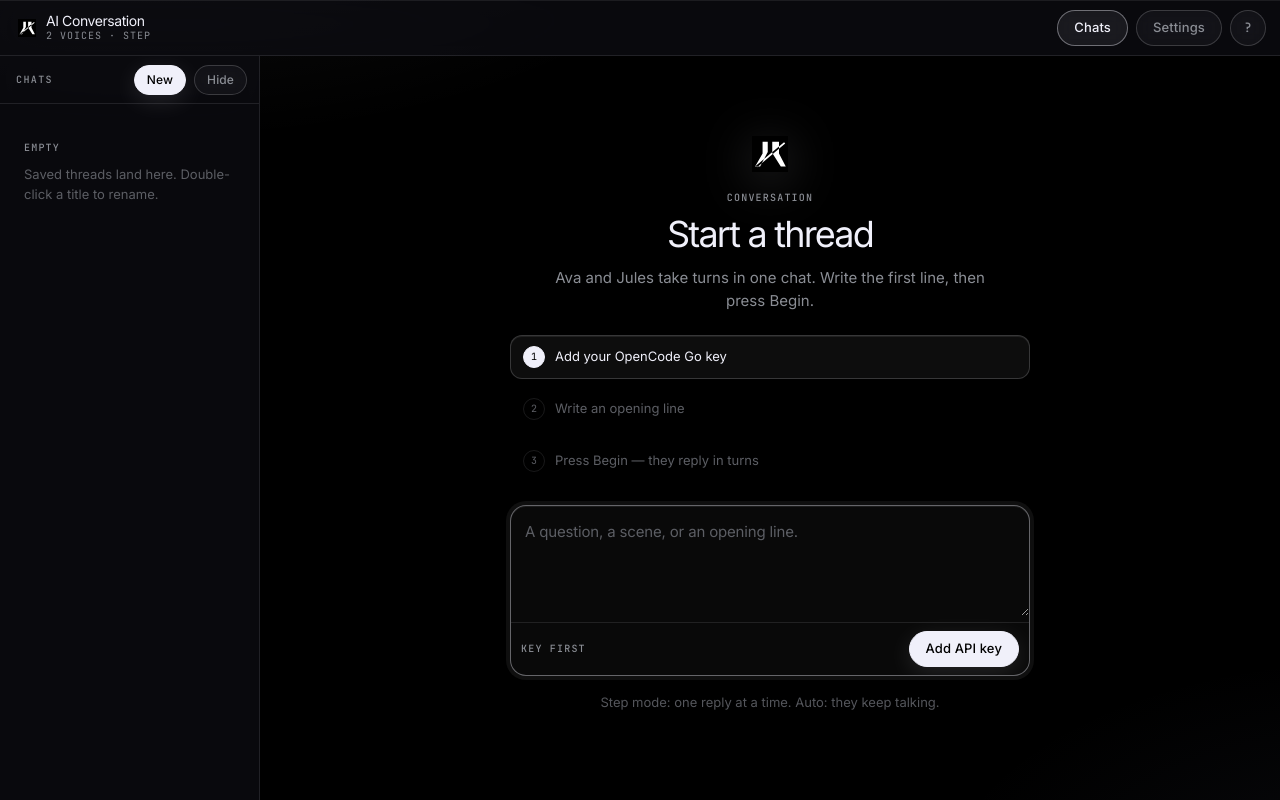
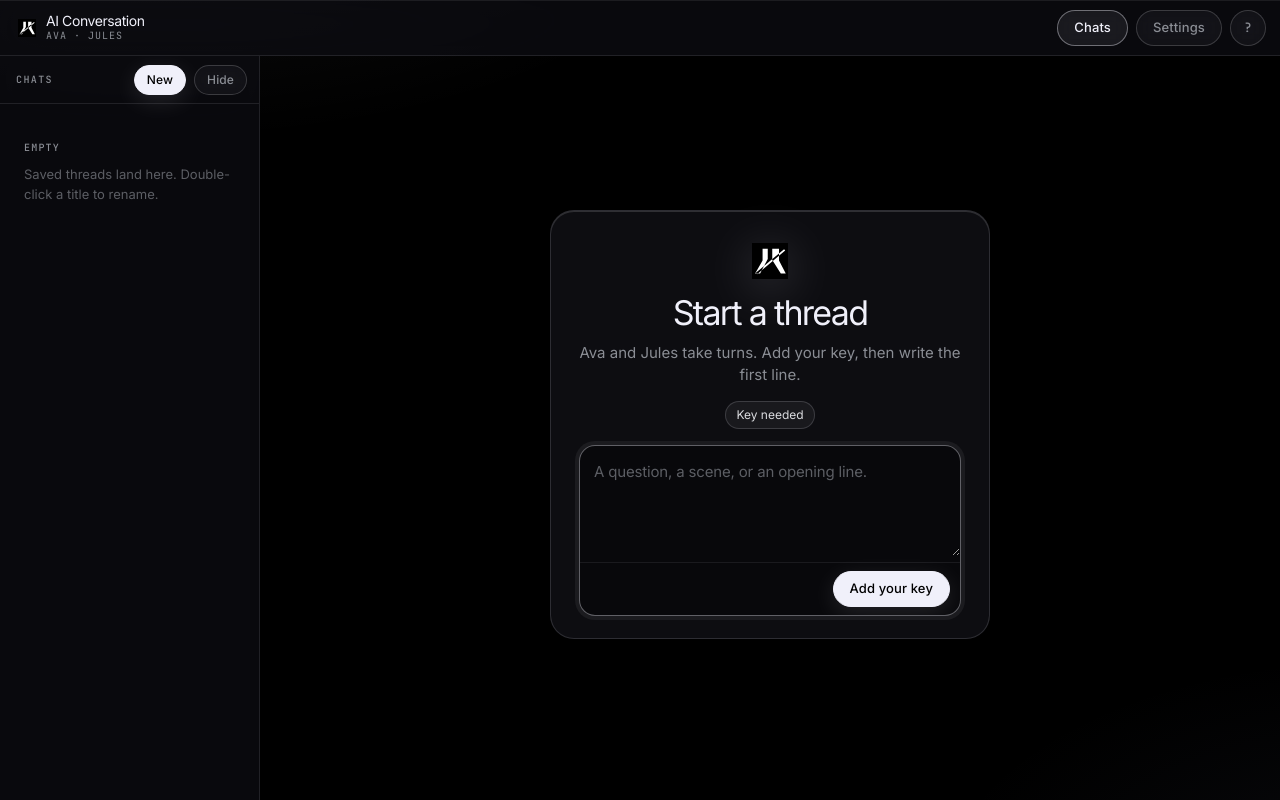
Before and after one commit to Warexpor/ai-conversation, a React (Vite) app: page / in a window 1280 px wide. Built offline with nearby package versions, Linux system fonts and the light colour scheme.

Commit message:
Make the home screen a glass card and hide extra chrome.
Drop the checklist, keyboard hints, idle context %, and always-on
hint bar so a nontechnical user sees one surface and one action.

Co-authored-by: Warexpor <warexpor@gmail.com>

```diff
--- a/src/App.tsx
+++ b/src/App.tsx
@@ -121,7 +121,6 @@ function App() {
     config,
   );
 
-  const agentCount = config ? (config.bot_count >= 3 ? 3 : 2) : null;
   const needsKey = !config || missingApiKeys(config);
   const agentNames = useMemo(() => {
     if (!config) return ["Ava", "Jules"];
@@ -193,7 +192,7 @@ function App() {
             <p className="brand-mark">AI Conversation</p>
             <span className="topbar-sub">
               {config
-                ? `${agentCount} voices · ${config.mode === "step" ? "step" : "auto"}`
+                ? agentNames.filter(Boolean).join(" · ")
                 : "loading"}
             </span>
           </div>
--- a/src/components/ChatView.tsx
+++ b/src/components/ChatView.tsx
@@ -127,36 +127,24 @@ function ChatView({
         : `${names[0] || "Ava"} and ${names[1] || "Jules"}`;
     return (
       <div className="empty">
-        <div className="empty-card">
+        <div className="empty-hero">
           <img
             className="empty-logo"
             src="/logo.svg"
-            width={28}
-            height={28}
+            width={36}
+            height={36}
             alt=""
           />
-          <span className="mono-cap empty-kicker">Conversation</span>
           <h2>Start a thread</h2>
           <p>
-            {roster} take turns in one chat. Write the first line, then press
-            Begin.
-            {hasSavedChats ? " Or open a saved thread from Chats." : ""}
+            {roster} take turns.{" "}
+            {needsKey
+              ? "Add your key, then write the first line."
+              : "Write the first line and press Begin."}
+            {hasSavedChats ? " Saved threads live in Chats." : ""}
           </p>
-          <ol className="setup-steps" aria-label="How to start">
-            <li className={needsKey ? "on" : "done"}>
-              <span className="setup-n">1</span>
-              Add your OpenCode Go key
-            </li>
-            <li className={!needsKey ? "on" : ""}>
-              <span className="setup-n">2</span>
-              Write an opening line
-            </li>
-            <li>
-              <span className="setup-n">3</span>
-              Press Begin — they reply in turns
-            </li>
-          </ol>
-          <div className="empty-box glass-card">
+          {needsKey && <div className="empty-badge">Key needed</div>}
+          <div className="empty-box">
             <textarea
               value={firstDraft}
               onChange={(e) => onFirstDraftChange?.(e.target.value)}
@@ -172,16 +160,13 @@ function ChatView({
               }}
             />
             <div className="empty-actions">
-              <span className="mono-cap">
-                {needsKey ? "Key first" : "Ctrl+Enter · begin"}
-              </span>
               {needsKey ? (
                 <button
                   type="button"
                   className="btn btn-primary"
                   onClick={() => onOpenSettings?.()}
                 >
-                  Add API key
+                  Add your key
                 </button>
               ) : (
                 <button
@@ -195,9 +180,6 @@ function ChatView({
               )}
             </div>
           </div>
-          <p className="empty-hint">
-            Step mode: one reply at a time. Auto: they keep talking.
-          </p>
         </div>
       </div>
     );
--- a/src/components/ControlBar.tsx
+++ b/src/components/ControlBar.tsx
@@ -139,7 +139,8 @@ function ControlBar({
               </span>
             </>
           )}
-          <span className="ctx-bar" title="Estimated context use">
+          {tokenPct >= 50 && (
+            <span className="ctx-bar" title="How full the conversation is">
               <span className="ctx-pct" style={{ color: tokenColor }}>
                 {tokenPct}%
               </span>
@@ -152,6 +153,7 @@ function ControlBar({
                 />
               </span>
             </span>
+          )}
         </div>
 
         <div className="seg dock-mode" role="group" aria-label="Run mode">
--- a/src/index.css
+++ b/src/index.css
@@ -559,15 +559,6 @@ body,
   }
 }
 
-.empty-hint {
-  text-align: center;
-  margin-top: 16px;
-  color: var(--faint) !important;
-  font-size: 13px !important;
-  letter-spacing: 0;
-  text-transform: none;
-  font-family: var(--font) !important;
-}
 .about-line {
   margin: 12px 0 0;
   text-align: center;
@@ -824,7 +815,10 @@ body,
     opacity: 1;
   }
   .msg-action {
-    color: var(--mute);
+    color: var(--faint);
+  }
+  .msg-action-del {
+    display: none;
   }
 }
 .msg-bubble {
@@ -844,8 +838,18 @@ body,
   padding: 12px 15px 14px;
   box-shadow: var(--shine);
 }
-.msg.streaming .msg-bubble {
-  border: none;
+.msg.streaming .msg-avatar {
+  box-shadow: 0 0 0 1px rgba(245, 78, 0, 0.45), 0 0 18px rgba(245, 78, 0, 0.22);
+  animation: live-ring 1.8s ease-in-out infinite;
+}
+@keyframes live-ring {
+  0%,
+  100% {
+    box-shadow: 0 0 0 1px rgba(245, 78, 0, 0.35), 0 0 10px rgba(245, 78, 0, 0.12);
+  }
+  50% {
+    box-shadow: 0 0 0 1px rgba(245, 78, 0, 0.7), 0 0 22px rgba(245, 78, 0, 0.28);
+  }
 }
 
 /* empty */
@@ -856,108 +860,77 @@ body,
   justify-content: center;
   padding: 24px 20px 32px;
 }
-.empty-card {
+.empty-hero {
   width: 100%;
-  max-width: 520px;
-  animation: msg-in 0.5s cubic-bezier(0.22, 1, 0.36, 1) both;
-}
-.empty-kicker {
-  display: block;
-  text-align: center;
-  margin-bottom: 10px;
+  max-width: 440px;
+  padding: 32px 28px 22px;
+  border-radius: 24px;
+  background: rgba(22, 22, 28, 0.62);
+  border: 1px solid rgba(240, 240, 250, 0.14);
+  backdrop-filter: blur(28px) saturate(180%);
+  -webkit-backdrop-filter: blur(28px) saturate(180%);
+  box-shadow:
+    inset 0 1px 0 rgba(255, 255, 255, 0.14),
+    0 30px 80px rgba(0, 0, 0, 0.55);
+  animation: hero-in 0.55s cubic-bezier(0.22, 1, 0.36, 1) both;
+}
+@keyframes hero-in {
+  from {
+    opacity: 0;
+    transform: translateY(14px) scale(0.985);
+  }
+  to {
+    opacity: 1;
+    transform: none;
+  }
 }
 .empty-logo {
   display: block;
   width: 36px;
   height: 36px;
-  margin: 0 auto 18px;
-  filter: drop-shadow(0 8px 24px rgba(240, 240, 250, 0.18));
-}
-.empty-card h2 {
-  font-size: 36px;
+  margin: 0 auto 16px;
+  filter: drop-shadow(0 8px 24px rgba(240, 240, 250, 0.2));
+}
+.empty-hero h2 {
+  font-size: 34px;
   font-weight: 400;
   letter-spacing: -0.05em;
-  margin: 0 0 12px;
+  margin: 0 0 10px;
   text-align: center;
   line-height: 1.08;
 }
-.empty-card p {
+.empty-hero > p {
   text-align: center;
   color: var(--mute);
   font-size: 15px;
-  line-height: 1.55;
-  margin: 0 0 22px;
+  line-height: 1.5;
+  margin: 0 0 18px;
   text-wrap: pretty;
 }
-.setup-steps {
-  list-style: none;
-  margin: 0 0 22px;
-  padding: 0;
-  display: flex;
-  flex-direction: column;
-  gap: 8px;
-}
-.setup-steps li {
-  display: flex;
-  align-items: center;
-  gap: 10px;
-  padding: 10px 12px;
-  border-radius: 12px;
-  border: 1px solid transparent;
-  color: var(--faint);
-  font-size: 13px;
-  background: transparent;
-  transition:
-    color 0.2s,
-    border-color 0.2s,
-    background 0.2s;
-}
-.setup-steps li.on {
-  color: var(--text);
-  border-color: rgba(240, 240, 250, 0.18);
+.empty-badge {
+  display: flex;
+  justify-content: center;
+  margin: -4px auto 16px;
+  width: fit-content;
+  padding: 4px 10px;
+  border-radius: 999px;
+  border: 1px solid rgba(240, 240, 250, 0.16);
   background: rgba(255, 255, 255, 0.05);
-  box-shadow: var(--shine);
-}
-.setup-steps li.done {
   color: var(--text-2);
-}
-.setup-n {
-  width: 22px;
-  height: 22px;
-  border-radius: 999px;
-  display: inline-flex;
-  align-items: center;
-  justify-content: center;
-  font-family: var(--mono);
-  font-size: 10px;
-  border: 1px solid var(--line);
-  flex-shrink: 0;
-}
-.setup-steps li.on .setup-n {
-  background: var(--text);
-  color: var(--bg);
-  border-color: var(--text);
+  font-size: 12px;
 }
 .empty-box {
-  background: rgba(255, 255, 255, 0.055);
-  border: 1px solid rgba(240, 240, 250, 0.16);
-  border-radius: var(--r);
+  background: rgba(0, 0, 0, 0.32);
+  border: 1px solid rgba(240, 240, 250, 0.12);
+  border-radius: 16px;
   overflow: hidden;
-  backdrop-filter: var(--blur);
-  -webkit-backdrop-filter: var(--blur);
-  box-shadow:
-    var(--shine),
-    0 18px 50px rgba(0, 0, 0, 0.45);
   transition:
     border-color 0.18s,
     box-shadow 0.18s;
 }
 .empty-box:focus-within {
-  border-color: rgba(240, 240, 250, 0.4);
-  box-shadow:
-    var(--shine),
-    0 0 0 4px rgba(240, 240, 250, 0.06),
-    var(--glow);
+  border-color: rgba(240, 240, 250, 0.38);
+  box-shadow: 0 0 0 4px rgba(240, 240, 250, 0.06);
 }
 .empty-box textarea {
   width: 100%;
@@ -976,15 +949,12 @@ body,
 .empty-box textarea::placeholder {
   color: var(--faint);
 }
-.empty-card .empty-hint {
-  margin: 16px 0 0;
-}
 .empty-actions {
   display: flex;
   align-items: center;
-  justify-content: space-between;
+  justify-content: flex-end;
   padding: 8px 10px;
-  border-top: var(--hairline);
+  border-top: 1px solid rgba(240, 240, 250, 0.08);
 }
 
 .chat-wrap {
@@ -1063,12 +1033,35 @@ body,
 .composer-row input::placeholder {
   color: var(--faint);
 }
-.composer-hint {
-  max-width: 720px;
-  margin: 6px auto 0;
-  font-size: 11px;
-  color: var(--faint);
-  padding-left: 16px;
+.composer-collapsed {
+  display: flex;
+  justify-content: center;
+  padding: 4px 16px 0;
+}
+.hint-toggle {
+  height: 32px;
+  padding: 0 14px;
+  border-radius: 999px;
+  border: 1px solid rgba(240, 240, 250, 0.14);
+  background: rgba(255, 255, 255, 0.04);
+  color: var(--mute);
+  font-size: 12px;
+  cursor: pointer;
+  backdrop-filter: blur(12px);
+  -webkit-backdrop-filter: blur(12px);
+  transition:
+    color 0.18s,
+    border-color 0.18s,
+    background 0.18s;
+}
+.hint-toggle:hover:not(:disabled) {
+  color: var(--text);
+  border-color: rgba(240, 240, 250, 0.3);
+  background: rgba(255, 255, 255, 0.07);
+}
+.hint-toggle:disabled {
+  opacity: 0.4;
+  cursor: not-allowed;
 }
 
 /* dock */
@@ -1085,6 +1078,17 @@ body,
   backdrop-filter: var(--blur);
   -webkit-backdrop-filter: var(--blur);
   box-shadow: var(--shine), var(--glow);
+  animation: dock-in 0.35s cubic-bezier(0.22, 1, 0.36, 1) both;
+}
+@keyframes dock-in {
+  from {
+    opacity: 0;
+    transform: translateY(10px);
+  }
+  to {
+    opacity: 1;
+    transform: none;
+  }
 }
 .dock-menu {
   position: absolute;
@@ -1757,7 +1761,7 @@ body,
 
 @media (prefers-reduced-motion: reduce) {
   .msg,
-  .empty-card,
+  .empty-hero,
   .settings,
   .toast,
   .thinking,
@@ -1765,6 +1769,7 @@ body,
   .modal-backdrop,
   .jump-latest,
   .rail,
+  .dock,
   .dock-menu,
   .session-more {
     animation: none !important;
@@ -1778,7 +1783,8 @@ body,
   .dot.run,
   .msg-live,
   .thinking .d,
-  .stream-caret {
+  .stream-caret,
+  .msg.streaming .msg-avatar {
     animation: none !important;
   }
 }
@@ -1789,6 +1795,7 @@ body,
   .settings,
   .dock,
   .composer-row,
+  .empty-hero,
   .empty-box,
   .toast,
   .modal-card,
@@ -1805,6 +1812,7 @@ body,
   .settings,
   .dock,
   .composer-row,
+  .empty-hero,
   .empty-box,
   .toast,
   .modal-card {
@@ -1940,7 +1948,4 @@ body,
   .dock-next-name {
     display: none;
   }
-  .setup-steps {
-    display: none;
-  }
-}
+}
```
Also changed, not shown: src/components/NarrateBar.tsx (+36 -7 lines). Lines whose indentation alone changed are shown as unchanged.
